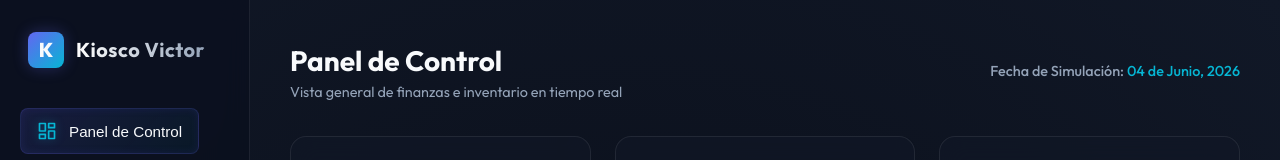
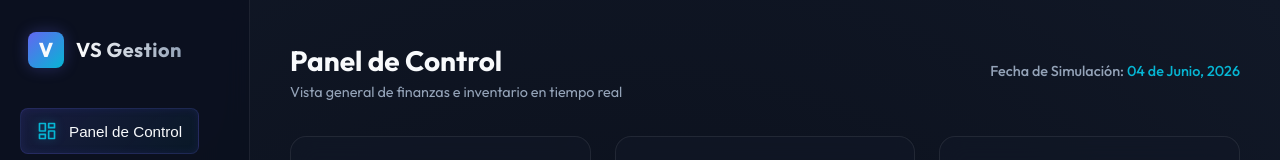
Before and after one commit to fotografiavictorsilva-alt/kiosco-stock, a React (Vite) app: page / in a window 1280 px wide. Shown: the top 160 px of the page. Built offline with nearby package versions, Linux system fonts and the light colour scheme.

Commit message:
cambio nombre a VS Gestion

```diff
--- a/index.html
+++ b/index.html
@@ -4,7 +4,7 @@
     <meta charset="UTF-8" />
     <link rel="icon" type="image/svg+xml" href="/favicon.svg" />
     <meta name="viewport" content="width=device-width, initial-scale=1.0" />
-    <title>Control de Stock - Kiosco</title>
+    <title>VS Gestión</title>
     <!-- Google Fonts: Outfit -->
     <link rel="preconnect" href="https://fonts.googleapis.com">
     <link rel="preconnect" href="https://fonts.gstatic.com" crossorigin>
--- a/src/config.js
+++ b/src/config.js
@@ -2,7 +2,7 @@
 
 export const CLIENT_CONFIG = {
   // Nombre del negocio que se muestra en el menú lateral
-  kioskName: 'Kiosco Victor',
+  kioskName: 'VS Gestion',
 
   // Configuración de Moneda local (Ej: 'ARS' para Pesos Argentinos, 'USD' para Dólares, 'CLP' para Chile)
   currency: 'ARS',
```
